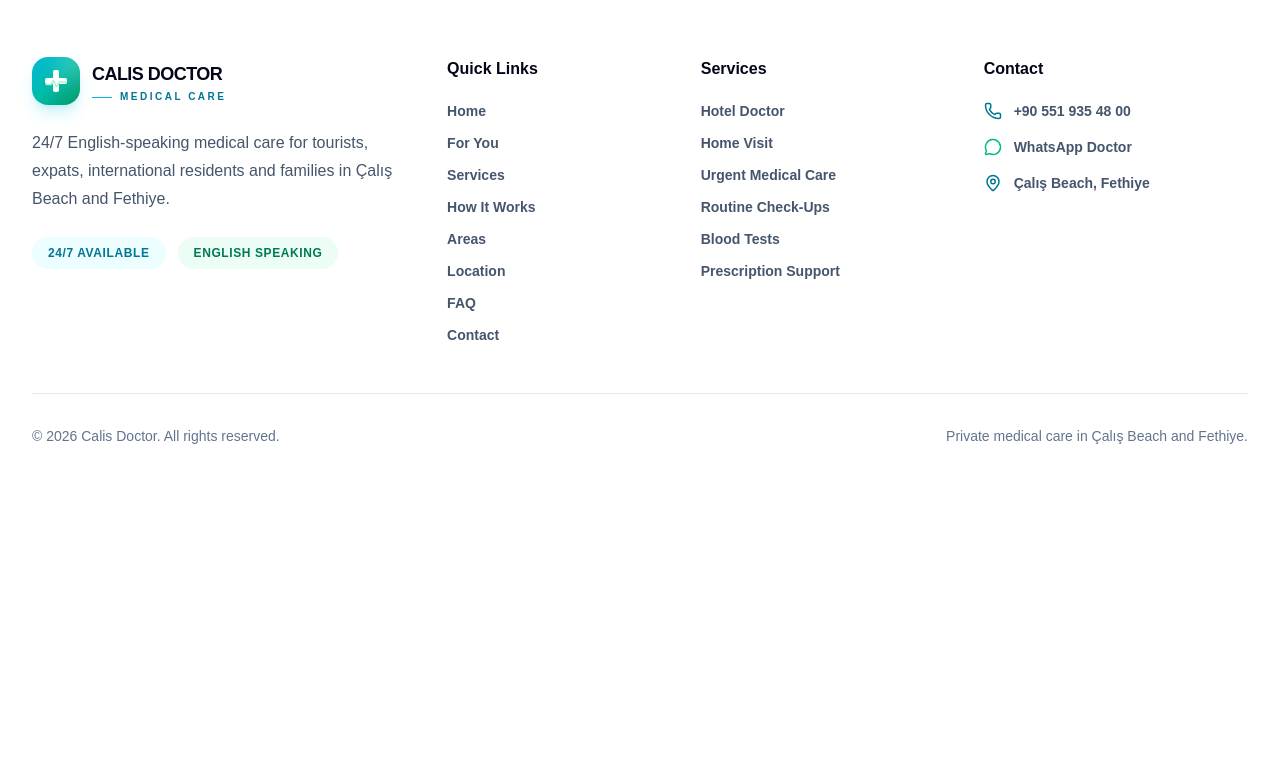
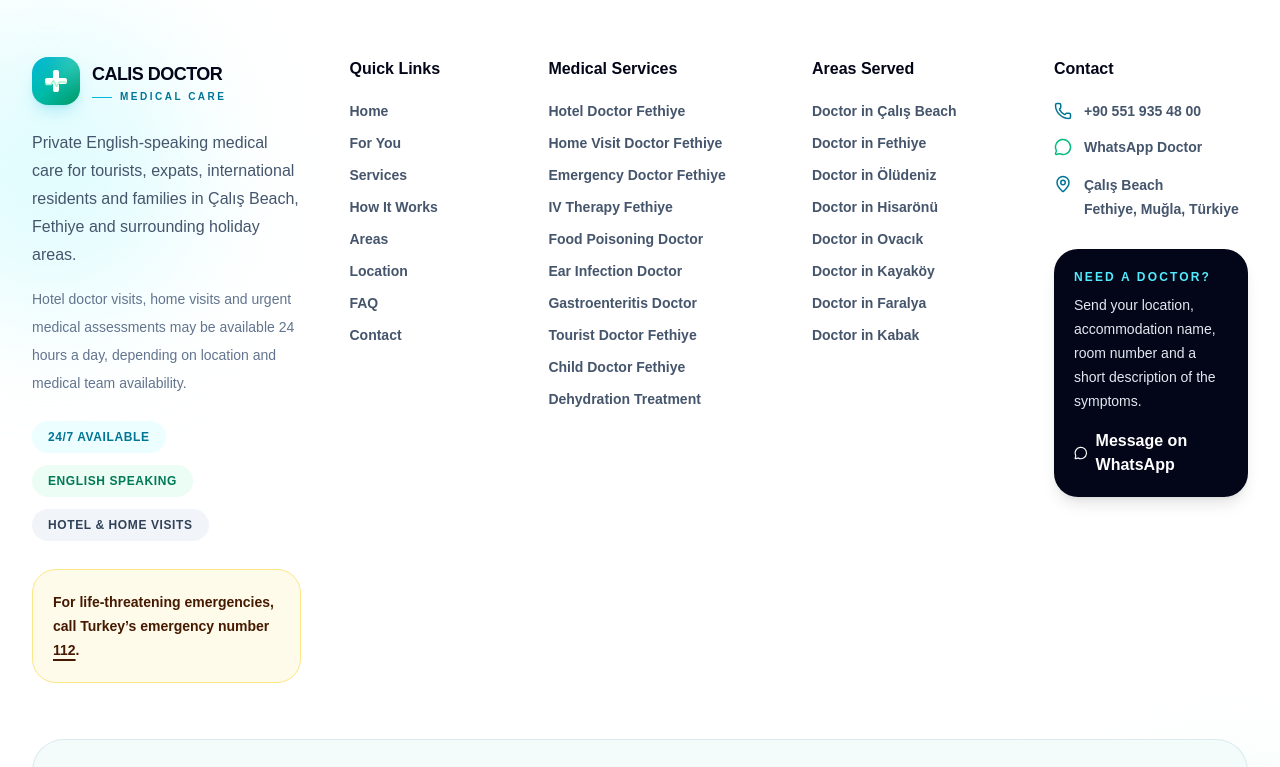
Before and after one commit to egemenoksuz-source/calis-doctor, a Next.js app: page /blood-test-calis in a window 1280 px wide. Shown: the part 4300-5067 px from the top of the page. Before the commit the page ends 4802 px from the top, so only its background shows below. Built offline with nearby package versions, Linux system fonts and the light colour scheme.

Commit message:
Improve footer SEO and internal links

```diff
--- a/components/Footer.tsx
+++ b/components/Footer.tsx
@@ -1,44 +1,134 @@
+import Link from "next/link";
 import { MapPin, MessageCircle, Phone } from "lucide-react";
+
 import Logo from "@/components/Logo";
 
+const PHONE_NUMBER = "+905519354800";
+const WHATSAPP_URL = "https://wa.me/905519354800";
+
 const footerLinks = [
-  { name: "Home", href: "#home" },
-  { name: "For You", href: "#patients" },
-  { name: "Services", href: "#services" },
-  { name: "How It Works", href: "#how-it-works" },
-  { name: "Areas", href: "#areas" },
-  { name: "Location", href: "#location" },
-  { name: "FAQ", href: "#faq" },
-  { name: "Contact", href: "#contact" },
+  { name: "Home", href: "/#home" },
+  { name: "For You", href: "/#patients" },
+  { name: "Services", href: "/#services" },
+  { name: "How It Works", href: "/#how-it-works" },
+  { name: "Areas", href: "/#areas" },
+  { name: "Location", href: "/#location" },
+  { name: "FAQ", href: "/#faq" },
+  { name: "Contact", href: "/#contact" },
 ];
 
 const serviceLinks = [
-  "Hotel Doctor",
-  "Home Visit",
-  "Urgent Medical Care",
-  "Routine Check-Ups",
-  "Blood Tests",
-  "Prescription Support",
+  {
+    name: "Hotel Doctor Fethiye",
+    href: "/hotel-doctor-fethiye",
+  },
+  {
+    name: "Home Visit Doctor Fethiye",
+    href: "/home-visit-doctor-fethiye",
+  },
+  {
+    name: "Emergency Doctor Fethiye",
+    href: "/emergency-doctor-fethiye",
+  },
+  {
+    name: "IV Therapy Fethiye",
+    href: "/iv-therapy-fethiye",
+  },
+  {
+    name: "Food Poisoning Doctor",
+    href: "/food-poisoning-doctor-fethiye",
+  },
+  {
+    name: "Ear Infection Doctor",
+    href: "/ear-infection-doctor-fethiye",
+  },
+  {
+    name: "Gastroenteritis Doctor",
+    href: "/gastroenteritis-doctor-fethiye",
+  },
+  {
+    name: "Tourist Doctor Fethiye",
+    href: "/tourist-doctor-fethiye",
+  },
+  {
+    name: "Child Doctor Fethiye",
+    href: "/child-doctor-fethiye",
+  },
+  {
+    name: "Dehydration Treatment",
+    href: "/dehydration-treatment-fethiye",
+  },
+];
+
+const areaLinks = [
+  {
+    name: "Doctor in Çalış Beach",
+    href: "/#areas",
+  },
+  {
+    name: "Doctor in Fethiye",
+    href: "/#areas",
+  },
+  {
+    name: "Doctor in Ölüdeniz",
+    href: "/#areas",
+  },
+  {
+    name: "Doctor in Hisarönü",
+    href: "/#areas",
+  },
+  {
+    name: "Doctor in Ovacık",
+    href: "/#areas",
+  },
+  {
+    name: "Doctor in Kayaköy",
+    href: "/#areas",
+  },
+  {
+    name: "Doctor in Faralya",
+    href: "/#areas",
+  },
+  {
+    name: "Doctor in Kabak",
+    href: "/#areas",
+  },
 ];
 
 export default function Footer() {
   return (
-    <footer className="border-t border-slate-200 bg-white px-4 pb-28 pt-16 sm:px-6 md:pb-14 lg:px-8">
-      <div className="mx-auto max-w-7xl">
-        <div className="grid gap-12 md:grid-cols-2 lg:grid-cols-[1.25fr_0.7fr_0.8fr_0.9fr]">
+    <footer className="relative overflow-hidden border-t border-slate-200 bg-white px-4 pb-28 pt-16 sm:px-6 md:pb-14 lg:px-8">
+      <div
+        aria-hidden="true"
+        className="absolute -left-24 top-8 h-72 w-72 rounded-full bg-cyan-100/60 blur-3xl"
+      />
+
+      <div
+        aria-hidden="true"
+        className="absolute -right-24 bottom-0 h-72 w-72 rounded-full bg-emerald-100/60 blur-3xl"
+      />
+
+      <div className="relative mx-auto max-w-7xl">
+        <div className="grid gap-12 md:grid-cols-2 lg:grid-cols-[1.25fr_0.7fr_1fr_0.9fr_0.9fr]">
           <div>
-            <a
-              href="#home"
+            <Link
+              href="/"
               aria-label="Calis Doctor home"
-              className="inline-flex"
+              className="inline-flex rounded-xl focus:outline-none focus:ring-4 focus:ring-cyan-700/20"
             >
               <Logo />
-            </a>
+            </Link>
 
             <p className="mt-6 max-w-md leading-7 text-slate-600">
-              24/7 English-speaking medical care for tourists, expats,
-              international residents and families in Çalış Beach and
-              Fethiye.
+              Private English-speaking medical care for tourists, expats,
+              international residents and families in Çalış Beach, Fethiye and
+              surrounding holiday areas.
+            </p>
+
+            <p className="mt-4 max-w-md text-sm leading-7 text-slate-500">
+              Hotel doctor visits, home visits and urgent medical assessments
+              may be available 24 hours a day, depending on location and
+              medical team availability.
             </p>
 
             <div className="mt-6 flex flex-wrap gap-3">
@@ -49,58 +139,98 @@ export default function Footer() {
               <span className="rounded-full bg-emerald-50 px-4 py-2 text-xs font-black uppercase tracking-wider text-emerald-700">
                 English Speaking
               </span>
+
+              <span className="rounded-full bg-slate-100 px-4 py-2 text-xs font-black uppercase tracking-wider text-slate-700">
+                Hotel & Home Visits
+              </span>
+            </div>
+
+            <div className="mt-7 rounded-3xl border border-amber-200 bg-amber-50 p-5">
+              <p className="text-sm font-bold leading-6 text-amber-950">
+                For life-threatening emergencies, call Turkey’s emergency
+                number{" "}
+                <a
+                  href="tel:112"
+                  className="underline decoration-2 underline-offset-4"
+                >
+                  112
+                </a>
+                .
+              </p>
             </div>
           </div>
 
           <div>
-            <h3 className="font-black text-slate-950">Quick Links</h3>
+            <h2 className="font-black text-slate-950">Quick Links</h2>
 
-            <div className="mt-5 flex flex-col gap-3">
+            <nav aria-label="Footer quick links" className="mt-5">
+              <div className="flex flex-col gap-3">
                 {footerLinks.map((link) => (
-                <a
+                  <Link
                     key={link.name}
                     href={link.href}
-                  className="text-sm font-semibold text-slate-600 transition hover:text-cyan-700"
+                    className="w-fit text-sm font-semibold text-slate-600 transition hover:text-cyan-700 focus:outline-none focus:ring-2 focus:ring-cyan-700/20"
                   >
                     {link.name}
-                </a>
+                  </Link>
                 ))}
               </div>
+            </nav>
           </div>
 
           <div>
-            <h3 className="font-black text-slate-950">Services</h3>
+            <h2 className="font-black text-slate-950">Medical Services</h2>
 
-            <div className="mt-5 flex flex-col gap-3">
+            <nav aria-label="Medical service pages" className="mt-5">
+              <div className="flex flex-col gap-3">
                 {serviceLinks.map((service) => (
-                <a
-                  key={service}
-                  href="#services"
-                  className="text-sm font-semibold text-slate-600 transition hover:text-cyan-700"
+                  <Link
+                    key={service.href}
+                    href={service.href}
+                    className="w-fit text-sm font-semibold text-slate-600 transition hover:text-cyan-700 focus:outline-none focus:ring-2 focus:ring-cyan-700/20"
                   >
-                  {service}
-                </a>
+                    {service.name}
+                  </Link>
                 ))}
               </div>
+            </nav>
           </div>
 
           <div>
-            <h3 className="font-black text-slate-950">Contact</h3>
+            <h2 className="font-black text-slate-950">Areas Served</h2>
+
+            <nav aria-label="Doctor service areas" className="mt-5">
+              <div className="flex flex-col gap-3">
+                {areaLinks.map((area) => (
+                  <Link
+                    key={area.name}
+                    href={area.href}
+                    className="w-fit text-sm font-semibold text-slate-600 transition hover:text-cyan-700 focus:outline-none focus:ring-2 focus:ring-cyan-700/20"
+                  >
+                    {area.name}
+                  </Link>
+                ))}
+              </div>
+            </nav>
+          </div>
+
+          <div>
+            <h2 className="font-black text-slate-950">Contact</h2>
 
             <div className="mt-5 space-y-4">
               <a
-                href="tel:+905519354800"
-                className="flex items-center gap-3 text-sm font-semibold text-slate-600 transition hover:text-cyan-700"
+                href={`tel:${PHONE_NUMBER}`}
+                className="flex items-center gap-3 text-sm font-semibold text-slate-600 transition hover:text-cyan-700 focus:outline-none focus:ring-2 focus:ring-cyan-700/20"
               >
                 <Phone size={18} className="shrink-0 text-cyan-700" />
                 +90 551 935 48 00
               </a>
 
               <a
-                href="https://wa.me/905519354800"
+                href={WHATSAPP_URL}
                 target="_blank"
                 rel="noreferrer"
-                className="flex items-center gap-3 text-sm font-semibold text-slate-600 transition hover:text-emerald-600"
+                className="flex items-center gap-3 text-sm font-semibold text-slate-600 transition hover:text-emerald-600 focus:outline-none focus:ring-2 focus:ring-emerald-600/20"
               >
                 <MessageCircle
                   size={18}
@@ -109,12 +239,56 @@ export default function Footer() {
                 WhatsApp Doctor
               </a>
 
-              <div className="flex items-center gap-3 text-sm font-semibold text-slate-600">
-                <MapPin size={18} className="shrink-0 text-cyan-700" />
-                Çalış Beach, Fethiye
+              <div className="flex items-start gap-3 text-sm font-semibold leading-6 text-slate-600">
+                <MapPin
+                  size={18}
+                  className="mt-0.5 shrink-0 text-cyan-700"
+                />
+                <span>
+                  Çalış Beach
+                  <br />
+                  Fethiye, Muğla, Türkiye
+                </span>
+              </div>
+            </div>
+
+            <div className="mt-7 rounded-3xl bg-slate-950 p-5 text-white shadow-lg">
+              <p className="text-xs font-black uppercase tracking-[0.18em] text-cyan-300">
+                Need a doctor?
+              </p>
+
+              <p className="mt-2 text-sm leading-6 text-slate-200">
+                Send your location, accommodation name, room number and a short
+                description of the symptoms.
+              </p>
+
+              <a
+                href={WHATSAPP_URL}
+                target="_blank"
+                rel="noreferrer"
+                className="mt-4 inline-flex items-center gap-2 font-black text-white transition hover:text-emerald-300"
+              >
+                <MessageCircle size={18} />
+                Message on WhatsApp
+              </a>
             </div>
           </div>
         </div>
+
+        <div className="mt-14 rounded-[2rem] border border-cyan-900/10 bg-[#f3fbfb] p-6 sm:p-8">
+          <h2 className="text-xl font-black text-slate-950">
+            English-Speaking Doctor Service in Çalış Beach and Fethiye
+          </h2>
+
+          <p className="mt-4 max-w-5xl text-sm leading-7 text-slate-600">
+            Calis Doctor supports tourists, families, expats and international
+            residents requiring private medical assistance in Çalış Beach,
+            Fethiye Centre, Ölüdeniz, Hisarönü, Ovacık, Kayaköy, Faralya and
+            nearby holiday areas. Depending on availability, a doctor may
+            attend hotels, villas, apartments and private homes for medical
+            assessment. Treatment is recommended according to the patient’s
+            individual condition and examination findings.
+          </p>
         </div>
 
         <div className="mt-12 flex flex-col justify-between gap-4 border-t border-slate-200 pt-8 text-sm text-slate-500 sm:flex-row sm:items-center">
@@ -126,20 +300,20 @@ export default function Footer() {
 
       <div className="fixed bottom-4 left-4 right-4 z-50 grid grid-cols-2 gap-3 md:hidden">
         <a
-          href="https://wa.me/905519354800"
+          href={WHATSAPP_URL}
           target="_blank"
           rel="noreferrer"
           aria-label="Contact Calis Doctor on WhatsApp"
-          className="flex min-w-0 items-center justify-center gap-2 rounded-2xl bg-emerald-500 px-3 py-4 font-black text-white shadow-xl"
+          className="flex min-w-0 items-center justify-center gap-2 rounded-2xl bg-emerald-500 px-3 py-4 font-black text-white shadow-xl transition active:scale-[0.98]"
         >
           <MessageCircle size={19} />
           WhatsApp
         </a>
 
         <a
-          href="tel:+905519354800"
+          href={`tel:${PHONE_NUMBER}`}
           aria-label="Call Calis Doctor"
-          className="flex min-w-0 items-center justify-center gap-2 rounded-2xl bg-slate-950 px-3 py-4 font-black text-white shadow-xl"
+          className="flex min-w-0 items-center justify-center gap-2 rounded-2xl bg-slate-950 px-3 py-4 font-black text-white shadow-xl transition active:scale-[0.98]"
         >
           <Phone size={19} />
           Call Now
```
Lines whose indentation alone changed are shown as unchanged.
